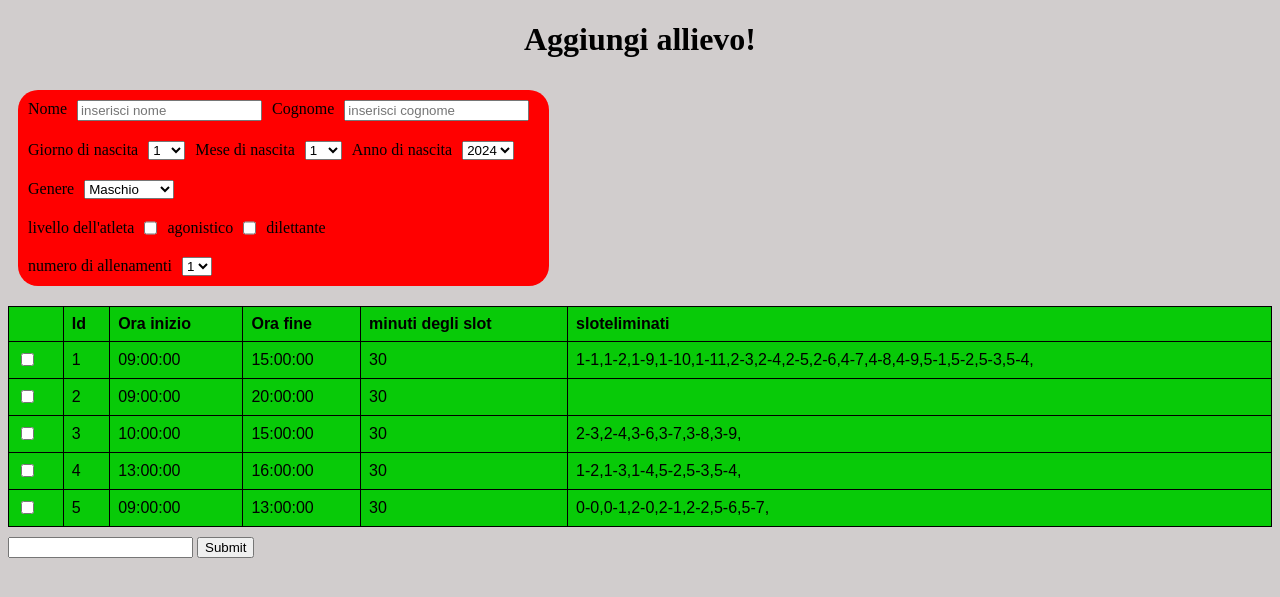
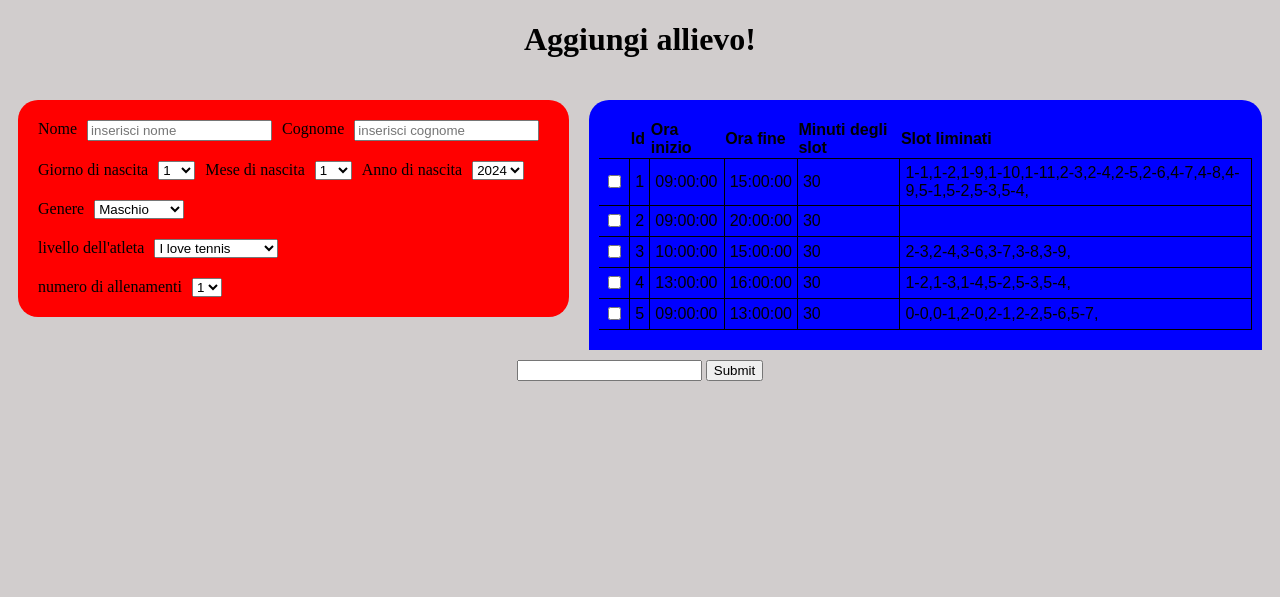
Before and after one commit to EnriNoob/Tesi-Uni, a Flask app: page /home/aggiungi in a window 1280 px wide. Shown: the part 54-651 px from the top of the page. Run offline with Flask 3, Linux system fonts and the light colour scheme; a user stored in the database is signed in; some libraries are stand-ins or nearby versions.

Commit message:
aggiunto controllo della data di nascita, aggiunto controllo sul numero di allenamenti e slot disponibili, cambiato css di aggiungi allievo

```diff
--- a/website/static/scripts/addUserHandler.js
+++ b/website/static/scripts/addUserHandler.js
@@ -1,23 +1,42 @@
-document.getElementById("agonistico").addEventListener("click",untoggle_dilettante)
-document.getElementById("dilettante").addEventListener("click",untoggle_agonistico)
+var day = document.getElementById("giorno")
+var month = document.getElementById("mese")
+var year = document.getElementById("anno")
+const giorni_nei_mesi = [31,28,31,30,31,30,31,31,30,31,30,31]
 
-function untoggle_dilettante(){
-    document.getElementById("agonistico").checked = true
-    document.getElementById("dilettante").checked = false
-}
+month.addEventListener("input", function(){
+    var mese = month.value
+    console.log(mese);
+    var giorni_nel_mese = giorni_nei_mesi[mese - 1]
 
-function untoggle_agonistico(){
-    document.getElementById("dilettante").checked = true
-    document.getElementById("agonistico").checked = false
-}
+    for (let i = 1; i <= 31; i++) {
+        document.getElementById("d" + i).disabled = false
+        if (i>=giorni_nel_mese + 1) {
+                document.getElementById("d" + i).disabled = true
+        }
+    }
+})
+
+year.addEventListener("input", function(){
+    var anno = year.value
+    let mese = month.value
+    console.log(mese);
+    if (mese == 2) {
+        if (anno % 400 == 0 || (anno %4 == 0 && anno % 100 != 0) ) {
+            document.getElementById("d29").disabled = false
+        }
+        else{
+        document.getElementById("d29").disabled = true
+        }
+    }
+})
 
 function uncheck_other_checkboxes(input){
     var calendarsLength = (document.getElementsByClassName("checkbox-calendar")).length
-    document.getElementById("tr" + input.name).style.backgroundColor = "rgb(2, 134, 2)"
+    document.getElementById("tr" + input.name).style.backgroundColor = "#2323ef"
     for (var i = 1 ;  i <= calendarsLength ; i++){
         if (parseInt(input.name) != i){
             document.getElementById(i).checked = false
-            document.getElementById("tr" + i).style.backgroundColor = "rgb(8, 202, 8)"
+            document.getElementById("tr" + i).style.backgroundColor = "#7171f3"
         }
     }
     insert_availability(input, "tr" + input.name)
@@ -28,7 +47,7 @@ function insert_availability(input,trname){
     var right_row = rows[trname]
 
     const giorni = ["H","L","M","M","G","V","S"]
-    var div = document.getElementById("rigth")
+    var div = document.getElementById("insert-availability")
 
     var idCalendar = (right_row.cells[1]).innerHTML
     var oraInizio  = (right_row.cells[2]).innerHTML
@@ -54,7 +73,7 @@ function insert_availability(input,trname){
     var data = new Date(2024,1,1,startOre,startMinuti,0,0)
 
 
-    div.innerHTML="";
+    div.innerHTML= " ";
 
     var divisionSlot = (secondi_giorno) / (slot * 60)
     var table = document.createElement("table");
--- a/website/static/styles/addUserStyle.css
+++ b/website/static/styles/addUserStyle.css
@@ -1,7 +1,15 @@
+#adduser{
+    display: flex;
+    flex-direction: column;
+    justify-content: center;
+    align-items: center
+}
+
 .main-div{
     display: flex;
     flex-direction: row;
     margin-top: 10px;
+    justify-content: center;
 }
 .form-container{
     display: flex;
@@ -12,31 +20,42 @@
     width: fit-content;
     border-radius: 20px;
     margin: 10px;
+    padding : 10px
 
 }
 .form-elements input,select{
     margin: 0px 10px 0px 10px;
 }
-.right{
-    background-color: blue;
-}
+
 .calendar-list{
     display: flex;
     flex-direction: column;
     align-items: center;
+    background-color: blue;
+    border-top-left-radius: 20px;
+    border-top-right-radius: 20px;
+    margin: 10px;
+    padding: 10px;
 }
-.calendar-list table{
+.calendar-list #table-calendars{
     font-family: arial, sans-serif;
     border-collapse: collapse;
     width: 100%;
-    border-radius: 20px;
     margin: 10px;
 }
-.calendar-list table th,td{
-    border: 1px solid #000000;
+.calendar-list #table-calendars th{
     text-align: left;
-    padding: 8px;
+    margin-left: 1px;
 }
-tr{
-    background-color: rgb(8, 202, 8);
+
+.calendar-list #table-calendars td{
+    text-align: left;
+    border-right: 1px solid black;
+    border-top: 1px solid black;
+    border-bottom: 1px solid black;
+    padding:5px
 }
+
+.calendar-list #table-calendars tr:last-child{
+    border-bottom-left-radius: 20px ;
+}
--- a/website/templates/dashboard/aggiungi.html
+++ b/website/templates/dashboard/aggiungi.html
@@ -3,10 +3,9 @@
 
 {% block content %}
 <h1>Aggiungi allievo!</h1>
-<form method="post">
+<form id="adduser" method="post">
 <div class="main-div">
     <div class="left">
-
             <div class="form-container">
                 <div class ="form-elements">
                     <label for="nome">Nome</label>
@@ -198,10 +198,27 @@
                 </div>
                 <div class="form-elements">
                     <label>livello dell'atleta</label>
-                    <input type="checkbox" name="agonistico" id="agonistico">
-                    <label for="agonistico">agonistico</label>
-                    <input type="checkbox" name="dilettante" id="dilettante">
-                    <label for="dilettante">dilettante</label>
+                    <select name="livello" id="livello">
+                        <option value ="I love tennis">I love tennis</option>
+                        <option value ="sat under 8">sat under 8</option>
+                        <option value ="sat under 10">sat under 10</option>
+                        <option value ="sat under 12">sat under 12</option>
+                        <option value ="sat under 14">sat under 14</option>
+                        <option value ="sat under 16">sat under 16</option>
+                        <option value ="sat under 18">sat under 18</option>
+                        <option value ="pre ago under 8">pre ago under 8</option>
+                        <option value ="pre ago under 10">pre ago under 10</option>
+                        <option value ="pre ago under 12">pre ago under 12</option>
+                        <option value ="pre ago under 14">pre ago under 14</option>
+                        <option value ="pre ago under 16">pre ago under 16</option>
+                        <option value ="pre ago under 18">pre ago under 18</option>
+                        <option value ="ago under 8">ago under 8</option>
+                        <option value ="ago under 10">ago under 10</option>
+                        <option value ="ago under 12">ago under 12</option>
+                        <option value ="ago under 14">ago under 14</option>
+                        <option value ="ago under 16">ago under 16</option>
+                        <option value ="ago under 18">ago under 18</option>
+                    </select>
                 </div>
                 <div class="form-elements">
                     <label for="allenamenti">numero di allenamenti</label>
@@ -214,7 +231,7 @@
                 </div>
             </div>
     </div>
-</div>
+    <div class="right">
         <div class="calendar-list">
             <table id="table-calendars">
                 <tr>
@@ -222,8 +239,8 @@
                     <th>Id</th>
                     <th>Ora inizio</th>
                     <th>Ora fine</th>
-            <th>minuti degli slot</th>
-            <th>sloteliminati</th>
+                    <th>Minuti degli slot</th>
+                    <th>Slot liminati</th>
                 </tr>
             {% for cal in calendar_list%}
                 <tr id="tr{{loop.index}}" name="tr{{loop.index}}">
@@ -237,10 +254,16 @@
             {% endfor %}
             </table>
         </div>
-<div class="rigth" id="rigth">
     </div>
+</div>
+<div class="insert-availability" id="insert-availability">
+
+</div>
+<div class="submit">
     <input type="text" id="idcalendar" name="idcalendar" readonly>
     <input type="submit" id="submit">
+</div>
+
 </form>
 <script src="{{ url_for('static', filename='scripts/addUserHandler.js')}}"></script>
 {% endblock %}
```
Also changed, not shown: other parts of website/templates/dashboard/aggiungi.html (+44 -43 lines), website/dashboard.py (+59 -48 lines), instance/database.db. Lines whose indentation alone changed are shown as unchanged.
